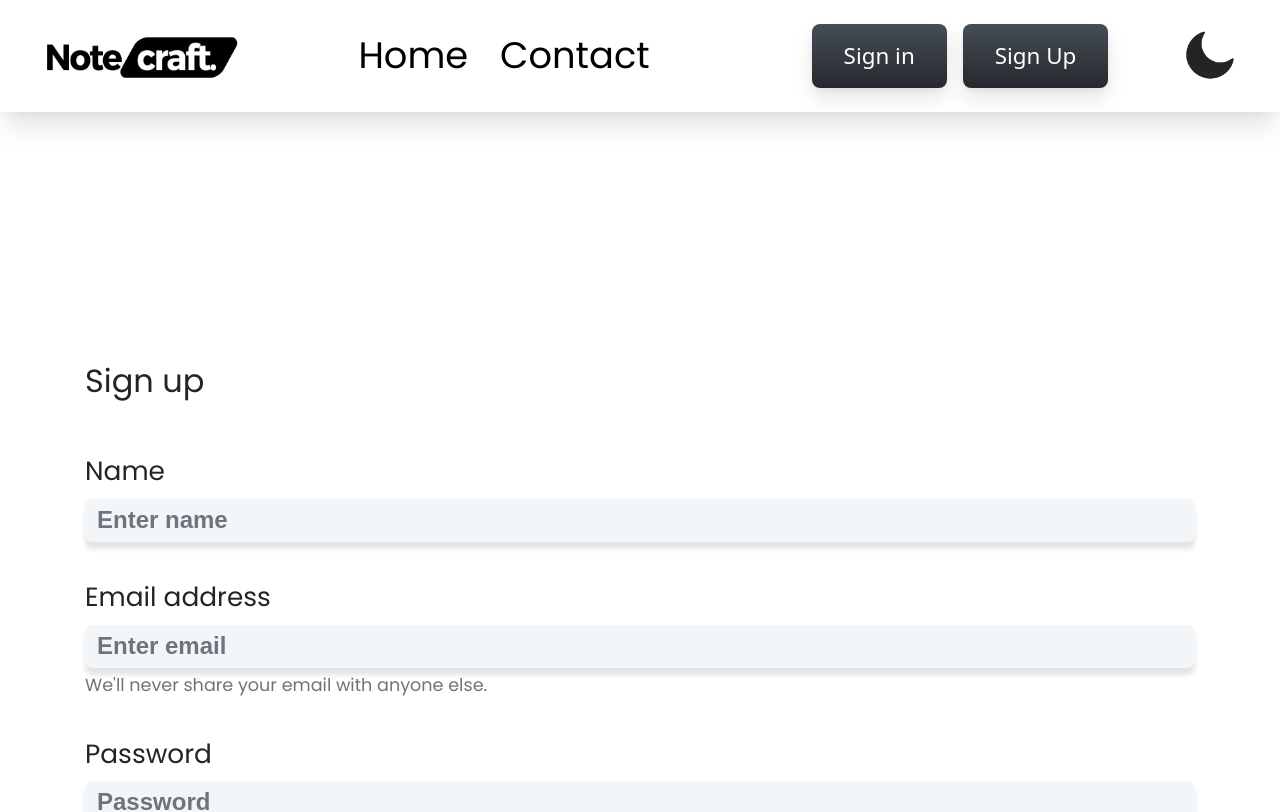
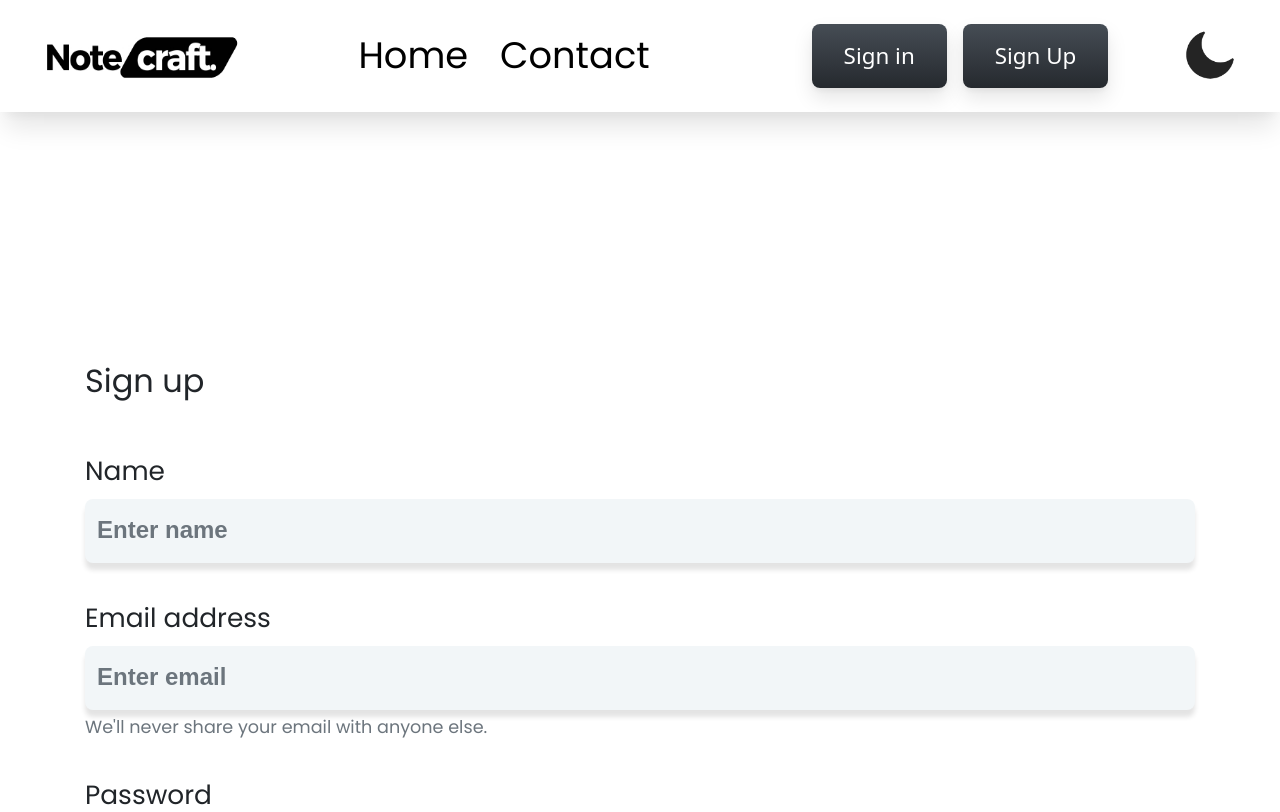
Before and after one commit to mriganka528/Notecraft-front, a React (Create React App) app: page /signUp in a window 1280 px wide. Shown: the top 812 px of the page. Built offline with nearby package versions, Linux system fonts and the light colour scheme.

Commit message:
Update SignUp.css

```diff
--- a/src/components/SignUp/SignUp.css
+++ b/src/components/SignUp/SignUp.css
@@ -7,7 +7,7 @@
 {
     padding-block: .6rem;
 }
-.dark div input {
+.signup_form div input {
     height: 4rem;
 }
 
```
